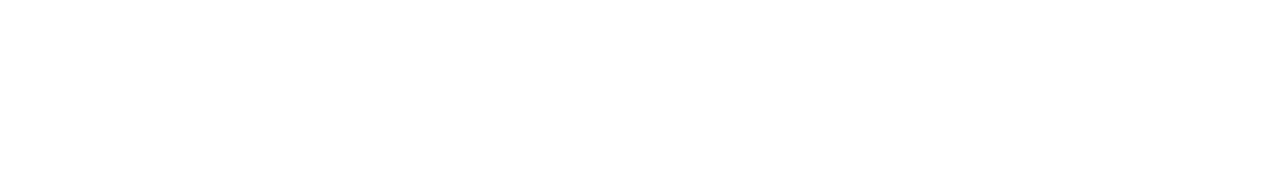
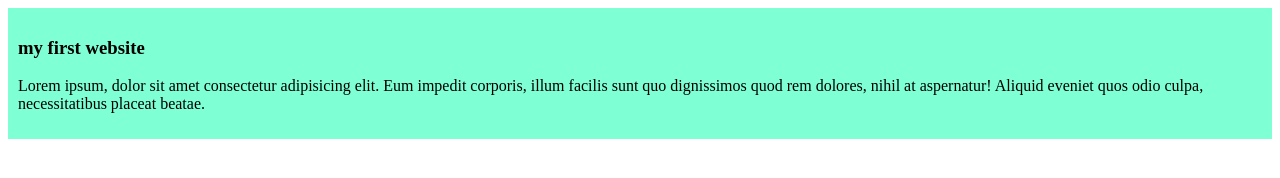
Before and after one commit to uttam2004/my-simple-website, a plain HTML site: page index.html in a window 1280 px wide. Drawn offline with Linux system fonts and the light colour scheme.

Commit message:
added the first blog

```diff
--- a/index.html
+++ b/index.html
@@ -4,8 +4,14 @@
     <meta charset="UTF-8">
     <meta name="viewport" content="width=device-width, initial-scale=1.0">
     <title>Document</title>
+    <link rel="stylesheet" href="styles/blog.css">
 </head>
 <body>
-
+   <div>
+    <h3>my first website</h3>
+    <p>
+        Lorem ipsum, dolor sit amet consectetur adipisicing elit. Eum impedit corporis, illum facilis sunt quo dignissimos quod rem dolores, nihil at aspernatur! Aliquid eveniet quos odio culpa, necessitatibus placeat beatae.
+    </p>
+   </div>
 </body>
 </html>
--- /dev/null
+++ b/styles/blog.css
@@ -0,0 +1,4 @@
+div{
+    background-color: aquamarine;
+    padding: 10px;
+}
```
